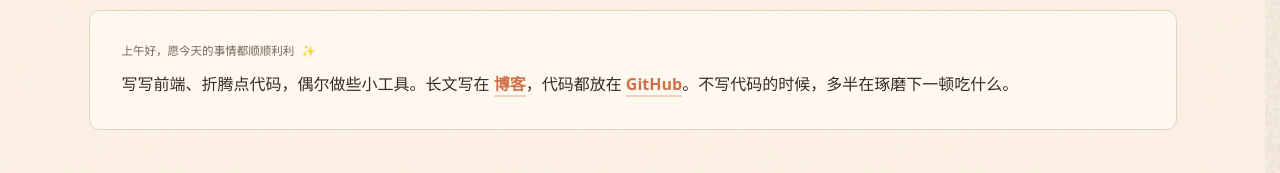
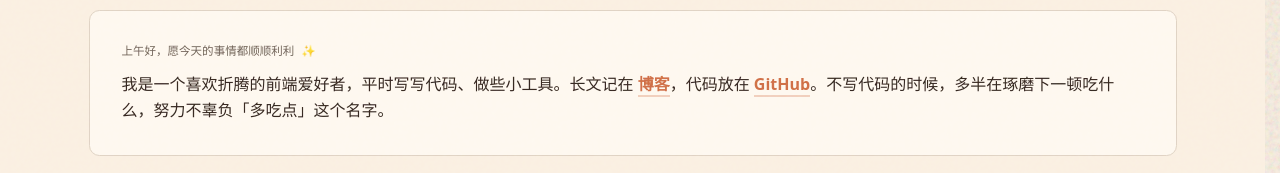
Before and after one commit to zkl2333/zkl2333.github.io, a Vue app: page / in a window 1280 px wide. Shown: the part 166-339 px from the top of the page. Built offline with nearby package versions, Linux system fonts and the light colour scheme.

Commit message:
style: 💄 优化主页个人介绍的表达

```diff
--- a/src/views/home.vue
+++ b/src/views/home.vue
@@ -61,21 +61,21 @@ onMounted(() => {
 			>
 				<p class="meta mb-3">{{ greeting }}</p>
 					<p class="text-base leading-relaxed">
-					写写前端、折腾点代码，偶尔做些小工具。长文写在
+						我是一个喜欢折腾的前端爱好者，平时写写代码、做些小工具。长文记在
 						<a
 							href="https://blog.zkl2333.com"
 							target="_blank"
 							rel="noopener noreferrer"
 							class="hero-link"
 							>博客</a
-					>，代码都放在
+						>，代码放在
 						<a
 							href="https://github.com/zkl2333"
 							target="_blank"
 							rel="noopener noreferrer"
 							class="hero-link"
 							>GitHub</a
-					>。不写代码的时候，多半在琢磨下一顿吃什么。
+						>。不写代码的时候，多半在琢磨下一顿吃什么，努力不辜负「多吃点」这个名字。
 					</p>
 			</section>
 
```
Lines whose indentation alone changed are shown as unchanged.
